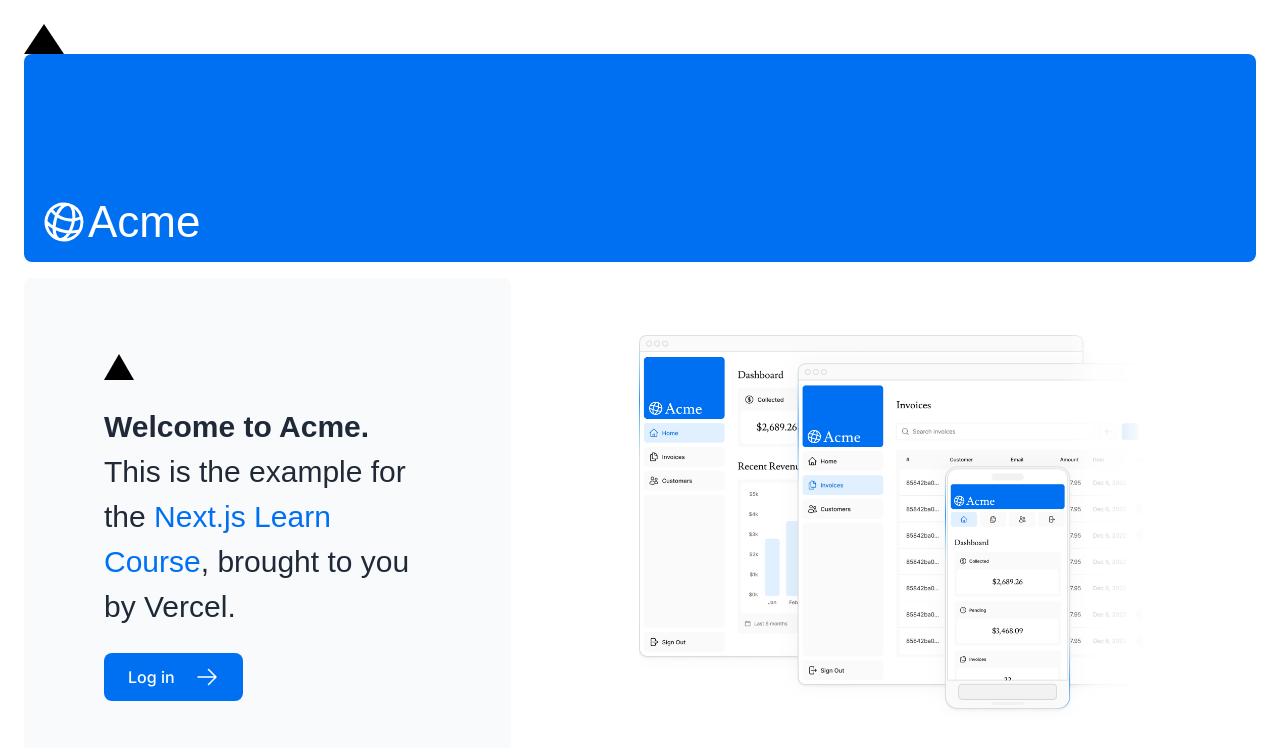
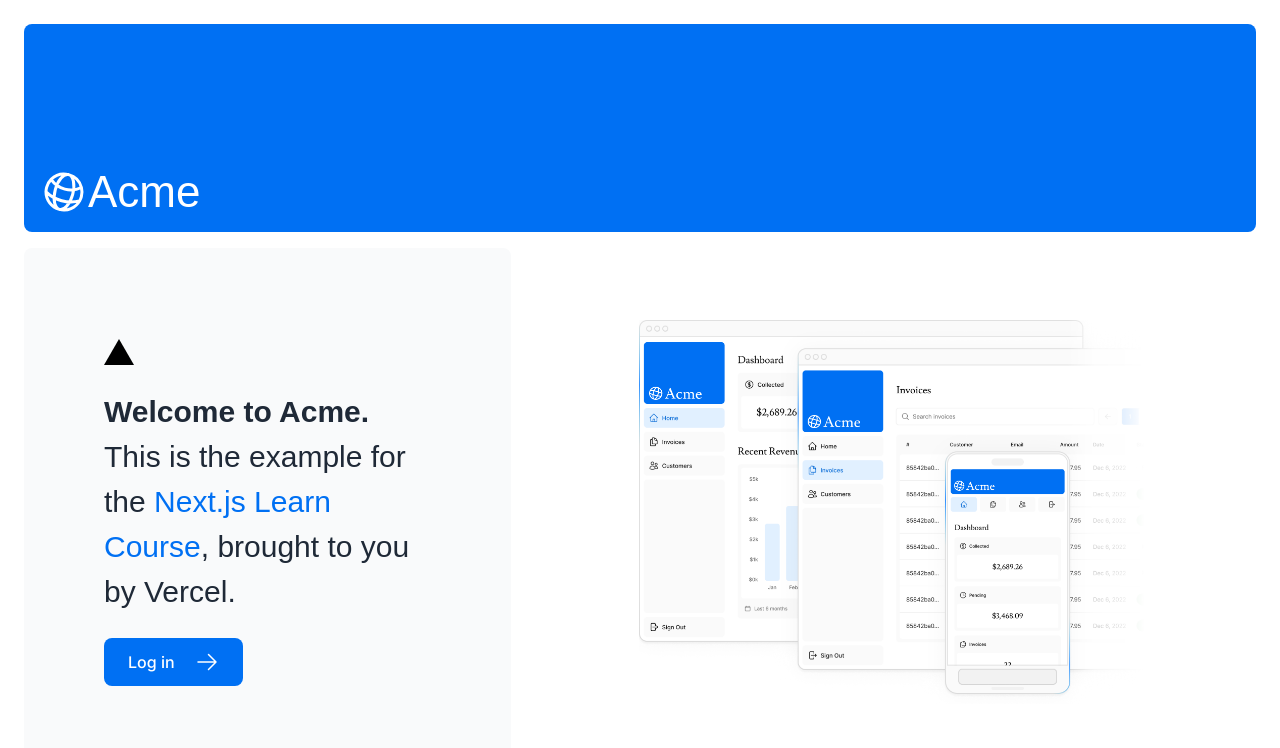
Before and after one commit to delta-nry/nextjs-dashboard, a Next.js app: page / in a window 1280 px wide. Shown: the top 748 px of the page. Built offline with nearby package versions, Linux system fonts and the light colour scheme; a web font is replaced by a local one.

Commit message:
Remove CSS Module code

```diff
--- a/app/page.tsx
+++ b/app/page.tsx
@@ -1,14 +1,12 @@
 import AcmeLogo from '@/app/ui/acme-logo';
 import { ArrowRightIcon } from '@heroicons/react/24/outline';
 import Link from 'next/link';
-import styles from '@/app/ui/home.module.css';
 import { lusitana } from './ui/fonts';
 import Image from 'next/image';
 
 export default function Page() {
   return (
     <main className="flex min-h-screen flex-col p-6">
-      <div className={styles.shape} />
       <div className="flex h-20 shrink-0 items-end rounded-lg bg-blue-500 p-4 md:h-52">
         <AcmeLogo />
       </div>
--- a/app/ui/home.module.css
+++ /dev/null
@@ -1,7 +0,0 @@
-.shape {
-  height: 0;
-  width: 0;
-  border-bottom: 30px solid black;
-  border-left: 20px solid transparent;
-  border-right: 20px solid transparent;
-}
```
